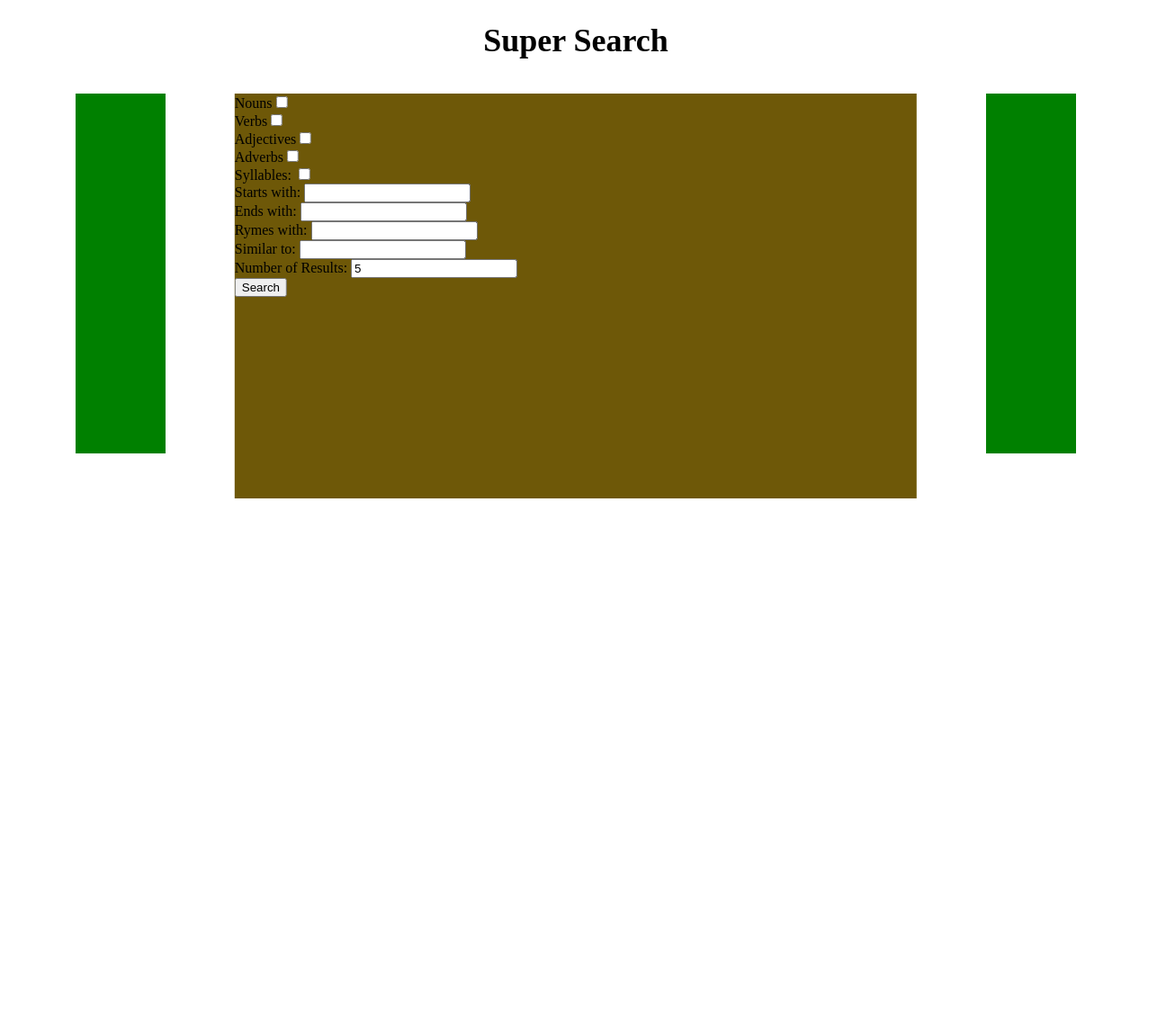
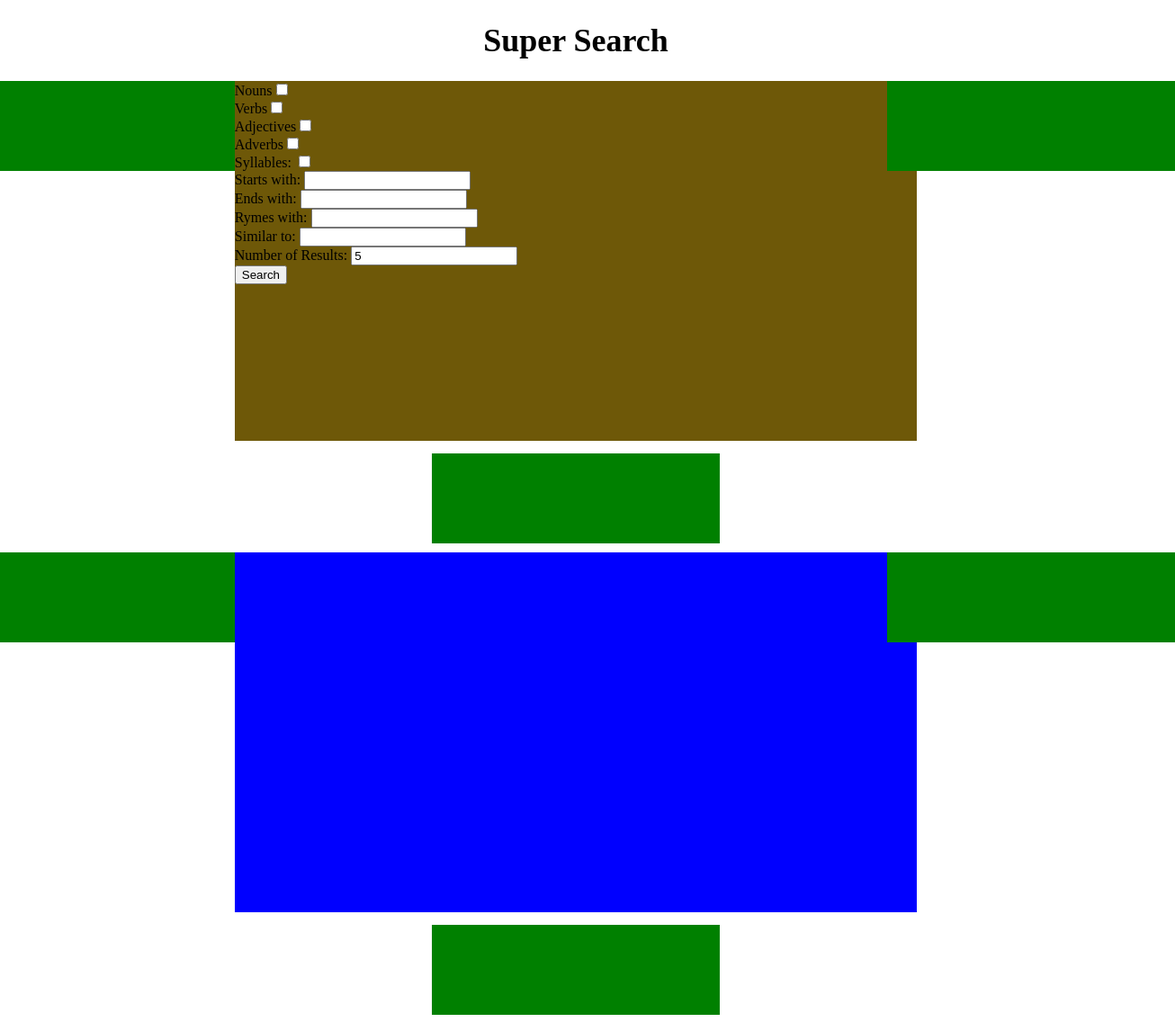
Before and after one commit to UltravioletVoodoo/Super_Search, a Next.js app: page / in a window 1280 px wide. Shown: the whole page at 90% size, 1306 px wide, since content can reach past the window. Before the commit the page ends 800 px from the top, so only its background shows below. Built offline with nearby package versions, Linux system fonts and the light colour scheme.

Commit message:
refined the layout for ads

```diff
--- a/components/SearchInput.js
+++ b/components/SearchInput.js
@@ -190,7 +190,7 @@
                 .inputContainer {
                     position: relative;
                     width: 100%;
-                    height: 450px;
+                    height: 100%;
                     background-color: #6e5808;
                 }
             `}</style>
--- a/components/SearchResults.js
+++ b/components/SearchResults.js
@@ -13,6 +13,15 @@
     return (
         <>
             {resultComponents}
+            <div className="resultsContainer"></div>
+
+            <style jsx>{`
+                .resultsContainer {
+                    background-color: blue;
+                    width: 100%;
+                    height: 100%;
+                }
+            `}</style>
         </>
     )
 }
--- /dev/null
+++ b/components/adslot.js
@@ -0,0 +1,20 @@
+export default function Adslot(props) {
+    const { type } = props;
+
+    return (
+        <>
+            <div className="superSearchAdslot"></div>
+            <style jsx>{`
+                .superSearchAdslot {
+                    position: absolute;
+                    display: inline-block;
+                    width: ${type == "vertical" ? 100 : 320}px;
+                    height: ${type == "vertical" ? 400 : 100}px;
+                    background-color: green;
+                    left: 50%;
+                    transform: translateX(-50%);
+                }
+            `}</style>
+        </>
+    )
+}
--- a/pages/index.js
+++ b/pages/index.js
@@ -3,6 +3,7 @@
 import SearchInput from '../components/SearchInput';
 import SearchResults from '../components/SearchResults';
 import { phoneSize, tabletSize } from '../util/globalContants';
+import Adslot from '../components/adslot';
 
 export default function Index() {
 
@@ -15,17 +16,33 @@
         <h1 className="title">Super Search</h1>
       </div>
       <div className="leftContainer container">
-        <div className="adslot_margin"></div>
+        <Adslot type="vertical" />
       </div>
       <div className="centerContainer container">
-        <div className="searchResults_Container">
+        <div className="searchInputContainer">
           <SearchInput setter={setSearchResults} />
         </div>
       </div>
       <div className="rightContainer container">
-        <div className="adslot_margin"></div>
+        <Adslot type="vertical" />
       </div>
-      <SearchResults searchResults={searchResults} />
+      <div className="lowerContainer">
+        <Adslot type="horizontal" />
+      </div>
+      <div className="leftContainer container">
+        <Adslot type="vertical" />
+      </div>
+      <div className="centerContainer container">
+        <div className="searchResultsContainer">
+          <SearchResults searchResults={searchResults} />
+        </div>
+      </div>
+      <div className="rightContainer container">
+        <Adslot type="vertical" />
+      </div>
+      <div className="lowerContainer">
+        <Adslot type="horizontal" />
+      </div>
       <style jsx>{`
       .titleContainer {
         position: relative;
@@ -39,11 +56,11 @@
       .container {
         display: inline-block;
         position: relative;
+        height: 400px;
       }
       .leftContainer {
         width: 20%;
         left: 0;
-        background-color: gray;
       }
       .centerContainer {
         width: 60%;
@@ -51,23 +68,25 @@
       .rightContainer {
         width: 20%;
         right: 0;
-        background-color: pink;
       }
-      .adslot_margin {
-        position: absolute;
-        left: 50%;
-        transform: translateX(-50%);
-        display: inline-block;
-        width: 100px;
-        height: 400px;
-        background-color: green;
+      .lowerContainer {
+        position: relative;
+        display: block;
+        width: 100%;
+        height: 100px;
+        padding: 10px 0 10px 0;
       }
-      .searchResults_Container {
-        display: inline-block;
+      .searchInputContainer {
+        display: block;
         position: absolute;
         width: 100%;
-        left: 50%;
-        transform: translateX(-50%);
+        height: 100%;
+      }
+      .searchResultsContainer {
+        display: block;
+        position: absolute;
+        width: 100%;
+        height: 100%;
       }
       @media only screen and (max-width: ${phoneSize}px) {
         .adslot_margin {
```
